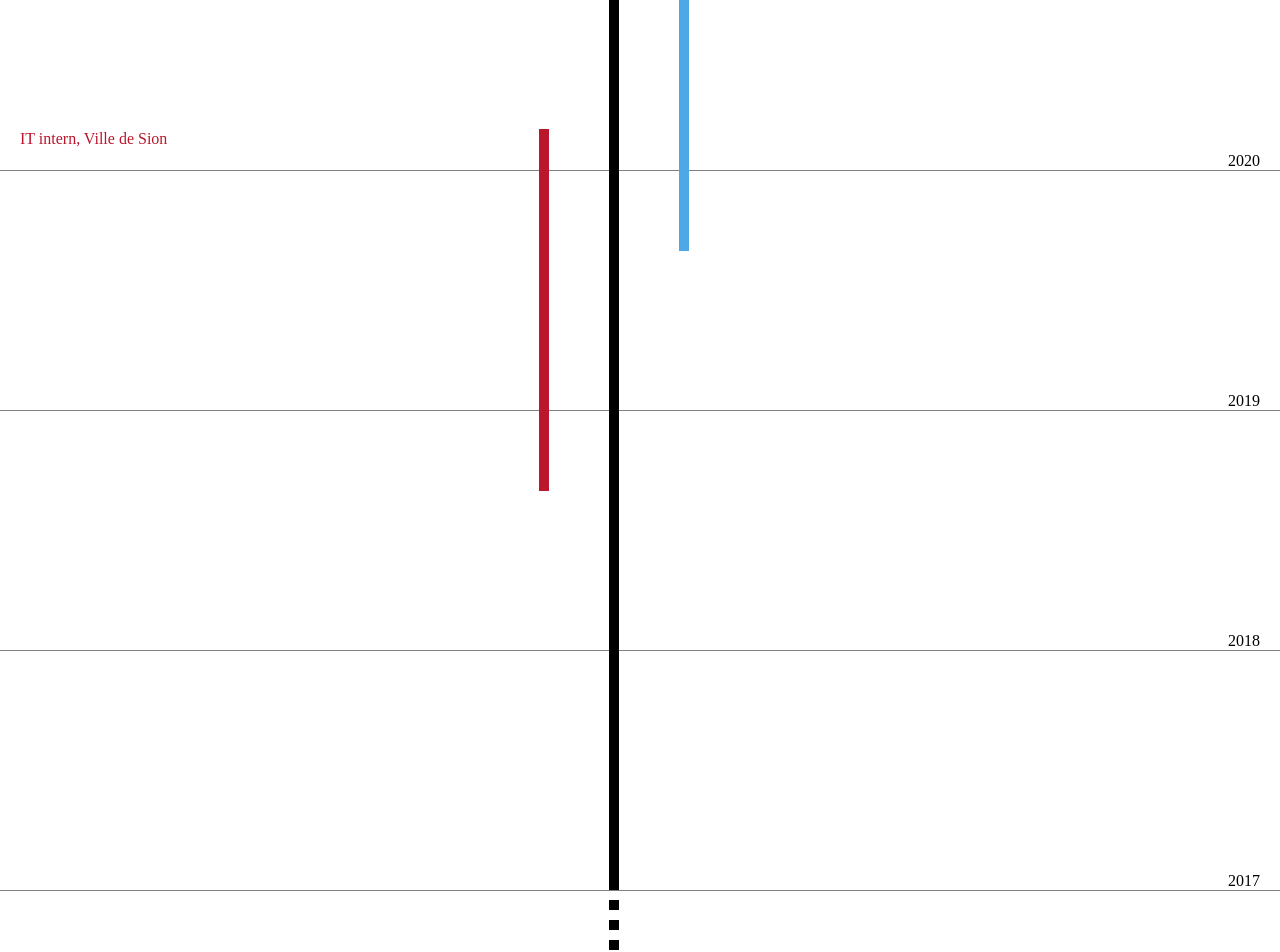
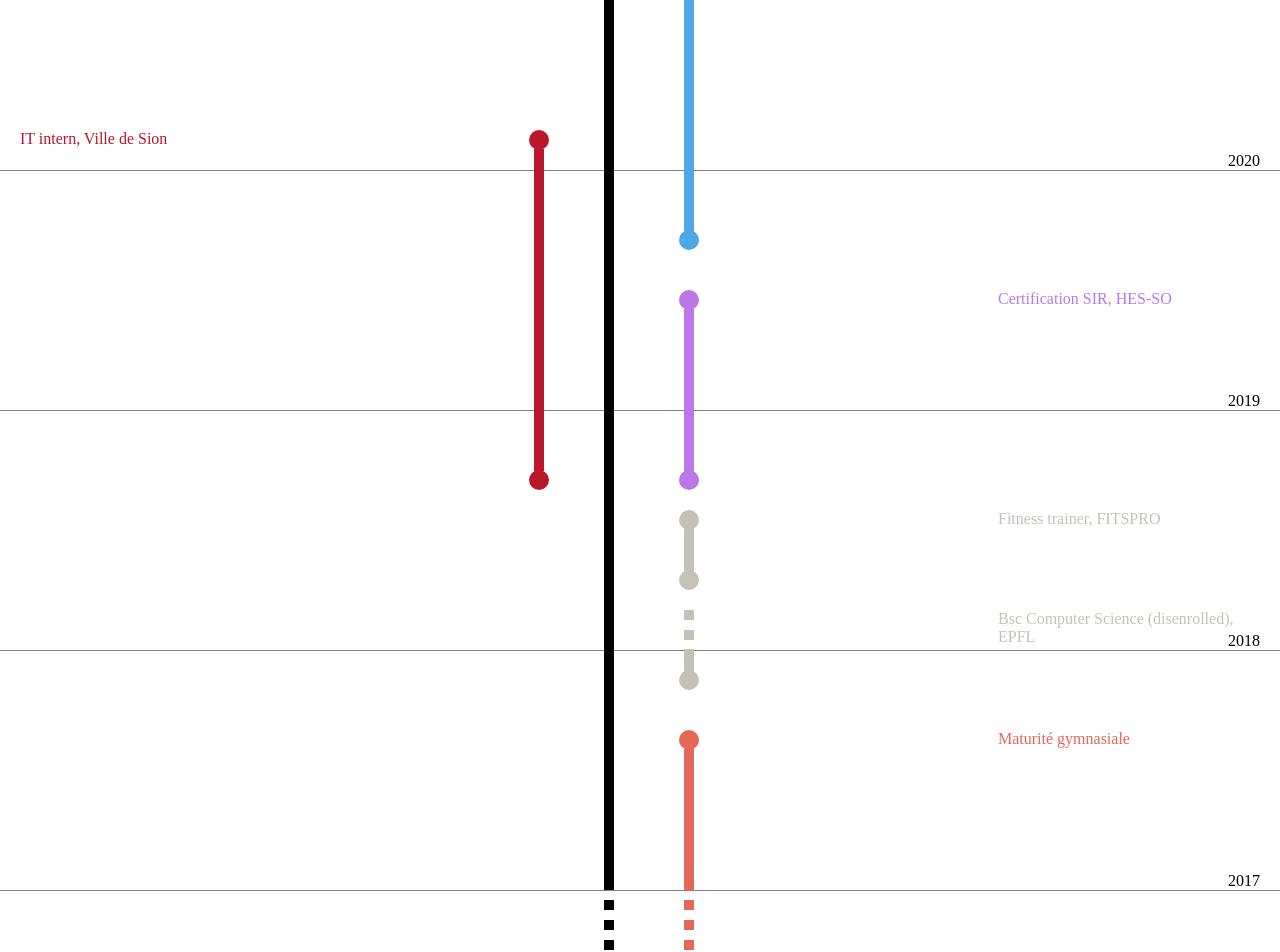
Before and after one commit to gwenaellegustin/portfolio-git, an Angular app: page / in a window 1280 px wide. Shown: the part 1580-2532 px from the top of the page. Built offline with nearby package versions, Linux system fonts and the light colour scheme; a web font is replaced by a local one.

Commit message:
old schools

```diff
--- a/src/app/pages/timeline/timeline.html
+++ b/src/app/pages/timeline/timeline.html
@@ -22,7 +22,7 @@
       <div class="month"></div>
       <div class="month"></div>
 
-      <div class="month cyan-background"></div>
+      <div class="point cyan-background"></div>
       <div class="month cyan-background"></div>
       <div class="point cyan-background"></div>
       <div class="no-size">
@@ -65,10 +65,9 @@
       <div class="month cyan-background"></div>
       <div class="month cyan-background"></div>
       <div class="month cyan-background"></div>
-      <div class="month cyan-background"></div>
+      <div class="point cyan-background"></div>
       <!-- VDS -->
-      <div class="month red-background"></div>
-      <div class="month red-background"></div>
+      <div class="point red-background"></div>
       <div class="month red-background"></div>
       <div class="month red-background"></div>
       <div class="month red-background"></div>
@@ -76,6 +75,7 @@
       <div class="month red-background"></div>
       <div class="month red-background"></div>
       <div class="year red-background"></div>
+      <div class="point red-background"></div>
       <div class="year"></div>
       <div class="month"></div>
       <div class="month"></div>
@@ -88,13 +88,13 @@
       <div class="month"></div>
       <div class="month"></div>
       <div class="month"></div>
-      <div class="month red-background"></div>
+      <div class="point red-background"></div>
       <div class="month red-background"></div>
       <div class="year red-background"></div>
       <div class="month red-background"></div>
       <div class="month red-background"></div>
       <div class="month red-background"></div>
-      <div class="month red-background"></div>
+      <div class="point red-background"></div>
     </div>
 
     <!-- PM -->
@@ -215,7 +215,7 @@
       <div class="month green-background"></div>
       <div class="month green-background"></div>
       <div class="month green-background"></div>
-      <div class="month green-background"></div>
+      <div class="point green-background"></div>
     </div>
 
     <!-- School -->
@@ -233,6 +233,7 @@
       <div class="month blue-background"></div>
       <div class="month blue-background"></div>
       <div class="month blue-background"></div>
+
       <div class="point blue-background"></div>
       <div class="no-size">
         <div class="project-container right blue-border">
@@ -248,7 +249,7 @@
       <div class="point blue-background"></div>
       <div class="point blue-background"></div>
       <div class="month blue-background"></div>
-      <div class="month blue-background"></div>
+      <div class="point blue-background"></div>
       <div class="year"></div>
       <div class="year"></div>
 
@@ -316,7 +317,48 @@
       <div class="month cyan-background"></div>
       <div class="month cyan-background"></div>
       <div class="month cyan-background"></div>
-      <div class="month cyan-background"></div>
+      <div class="point cyan-background"></div>
+      <div class="month"></div>
+      <div class="month"></div>
+      <div class="point purple-background"></div>
+      <div class="month purple-background"></div>
+      <div class="month purple-background"></div>
+      <div class="month purple-background"></div>
+      <div class="month purple-background"></div>
+      <div class="month purple-background"></div>
+      <div class="month purple-background"></div>
+      <div class="month purple-background"></div>
+      <div class="month purple-background"></div>
+      <div class="point purple-background"></div>
+      <div class="month"></div>
+      <div class="point beige-background"></div>
+      <div class="month beige-background"></div>
+      <div class="month beige-background"></div>
+      <div class="point beige-background"></div>
+      <!-- EPFL -->
+      <div class="month"></div>
+      <div class="dots end">
+        <div class="beige-background"></div>
+        <div class="beige-background"></div>
+      </div>
+      <div class="month beige-background"></div>
+      <div class="point beige-background"></div>
+      <!-- Maturité -->
+      <div class="month"></div>
+      <div class="month"></div>
+      <div class="point orange-background"></div>
+      <div class="month orange-background"></div>
+      <div class="month orange-background"></div>
+      <div class="month orange-background"></div>
+      <div class="month orange-background"></div>
+      <div class="month orange-background"></div>
+      <div class="month orange-background"></div>
+      <div class="month orange-background"></div>
+      <div class="dots start">
+        <div class="orange-background"></div>
+        <div class="orange-background"></div>
+        <div class="orange-background"></div>
+      </div>
     </div>
   </div>
 
@@ -334,6 +376,18 @@
     </div>
     <div class="title-container BSC">
       <div class="sticky cyan align-right">Bachelor Business IT, HES-SO</div>
+    </div>
+    <div class="title-container SIR">
+      <div class="sticky purple align-right">Certification SIR, HES-SO</div>
+    </div>
+    <div class="title-container FITSPRO">
+      <div class="sticky beige align-right">Fitness trainer, FITSPRO</div>
+    </div>
+    <div class="title-container EPFL">
+      <div class="sticky beige align-right">Bsc Computer Science (disenrolled), EPFL</div>
+    </div>
+    <div class="title-container MAT">
+      <div class="sticky orange align-right">Maturité gymnasiale</div>
     </div>
   </div>
 
--- a/src/app/pages/timeline/timeline.scss
+++ b/src/app/pages/timeline/timeline.scss
@@ -116,6 +116,24 @@
   padding-top: calc(20px * 7);
   height: calc(20px * 48);
 }
+.title-container.SIR {
+  padding-top: calc(20px * 2);
+  height: calc(20px * 10);
+}
+.title-container.FITSPRO {
+  padding-top: calc(20px);
+  height: calc(20px * 4);
+}
+.title-container.EPFL {
+  padding-top: calc(20px);
+  height: calc(20px * 4);
+}
+.title-container.MAT {
+  padding-top: calc(20px * 2);
+  height: calc(20px * 8);
+}
+
+// PROJECT
 
 .project-container {
   display: flex;
@@ -221,11 +239,35 @@
 .red-background {
   background-color: #ba162c;
 }
-.red-border {
-  color: #ba162c;
-  border-color: #ba162c;
+// .red-border {
+//   color: #ba162c;
+//   border-color: #ba162c;
+// }
+// .project-container.red-border:hover {
+//   color: white;
+//   background-color: #ba162c;
+// }
+
+//SIR
+.purple {
+  color: #ba78e8;
 }
-.project-container.red-border:hover {
-  color: white;
-  background-color: #ba162c;
+.purple-background {
+  background-color: #ba78e8;
 }
+
+// beige
+.beige {
+  color: #c6c1b7;
+}
+.beige-background {
+  background-color: #c6c1b7;
+}
+
+// Orange
+.orange {
+  color: #e56758;
+}
+.orange-background {
+  background-color: #e56758;
+}
```
